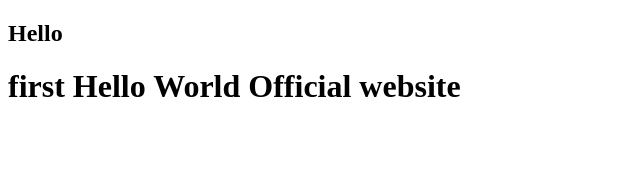
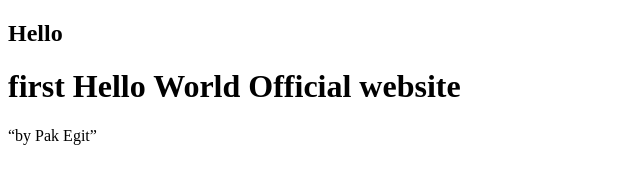
Before and after one commit to JettZz/backend-portofolio, a plain HTML site: page index.html in a window 1280 px wide. Shown: the whole page, without its empty margins (0-640 px from the left). Drawn offline with Linux system fonts and the light colour scheme.

Commit message:
git git pak egit

```diff
--- a/index.html
+++ b/index.html
@@ -9,5 +9,6 @@
 <body>
     <h2>Hello</h2>
     <h1>first Hello World Official website</h1>
+    <q>by Pak Egit</q>
 </body>
 </html>
```
